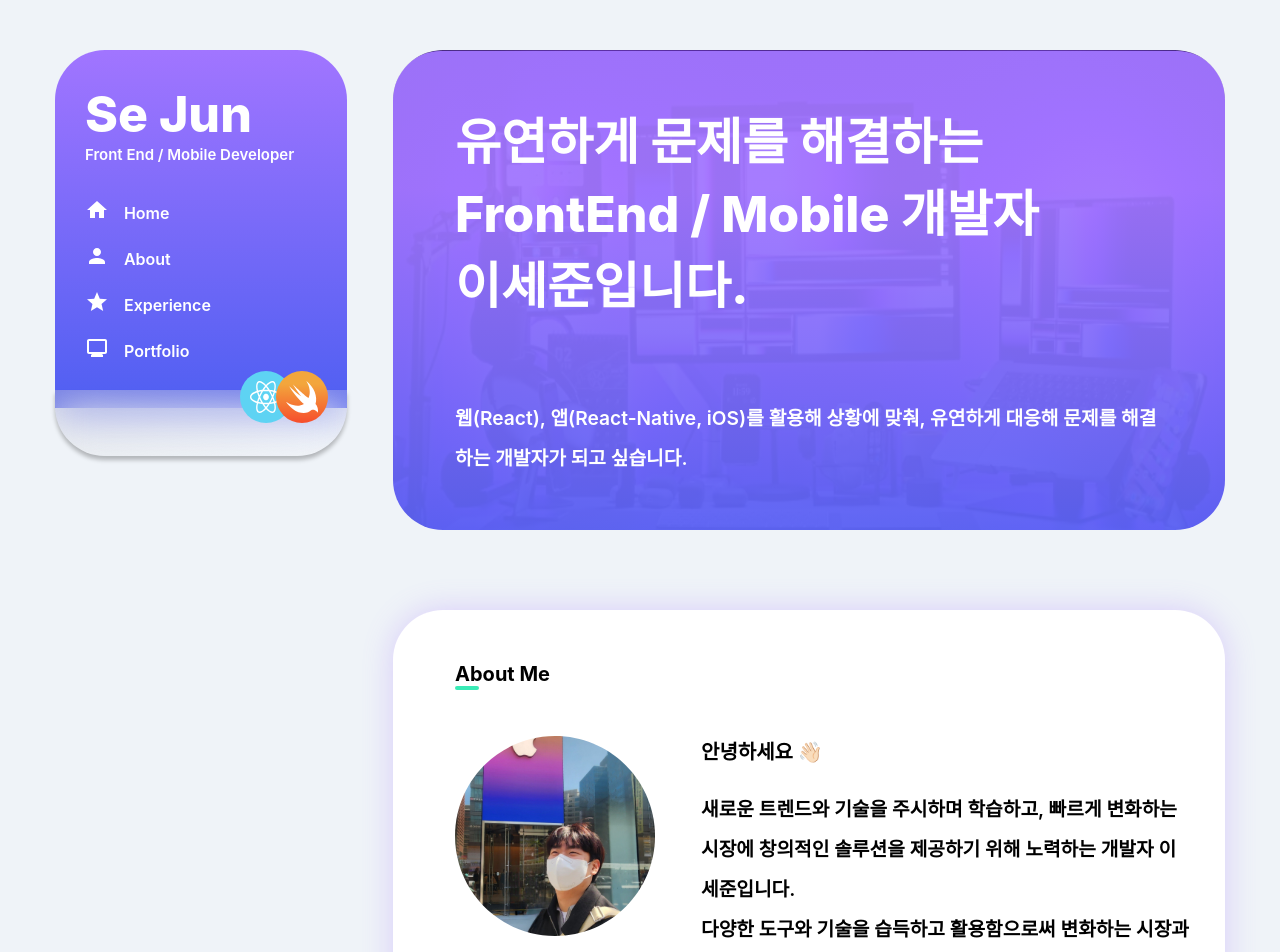
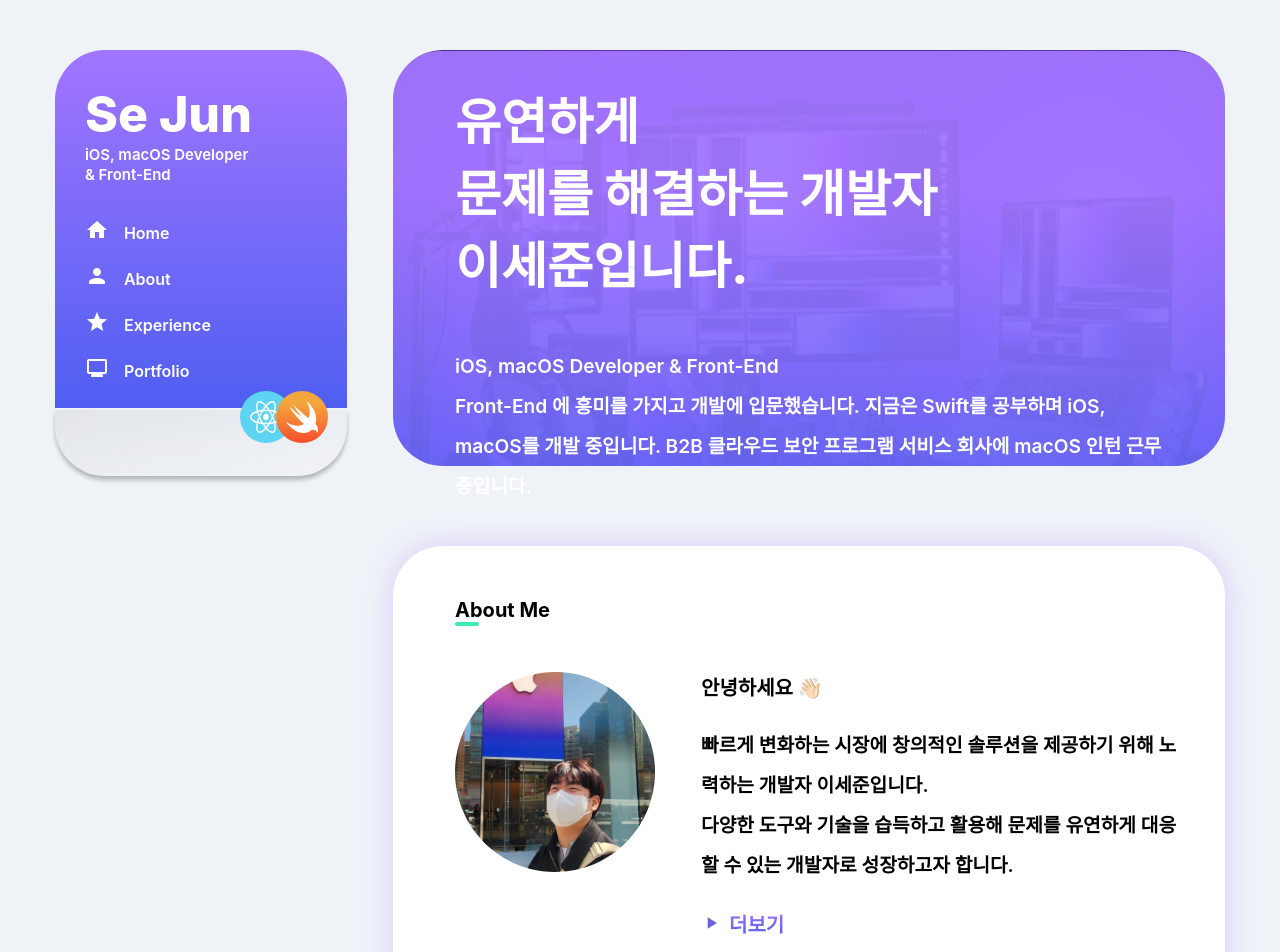
Before and after one commit to YimKeul/YimKeul.github.io, a React (Create React App) app: page / in a window 1280 px wide. Shown: the top 952 px of the page. Built offline with nearby package versions, Linux system fonts and the light colour scheme.

Commit message:
update : 2024.02.29

```diff
--- a/src/assets/PortfolioData.js
+++ b/src/assets/PortfolioData.js
@@ -11,6 +11,7 @@ import {
   Yigeyu,
   ChaCha,
   Imscent,
+  PerfumeIntroduction,
 } from "../images";
 
 const WebData = [
@@ -112,6 +113,15 @@ const MobileData = [
 
 const IosData = [
   {
+    Img: PerfumeIntroduction,
+    Title: "PerfumeIntroduction",
+    SubTitle: "향수기초서",
+    Desc1: "향수 기초 지식 안내서, 2024 Swift Student Challenge 출품작",
+    Desc2: "SwiftUI",
+    IsDeploy: "none",
+    link: "",
+  },
+  {
     Img: Imscent,
     Title: "IMSCENT 임센트",
     SubTitle: "사용자 패션 맞춤 향수 추천",
--- a/src/components/Navigator.jsx
+++ b/src/components/Navigator.jsx
@@ -11,7 +11,10 @@ const Navigator = () => {
         <S.inner>
           <S.name>Se Jun</S.name>
           <br />
-          <S.position>Front End / Mobile Developer</S.position>
+          <S.position>
+            iOS, macOS Developer
+            <br />& Front-End
+          </S.position>
           <div style={{ marginTop: "2.12rem" }} />
           <NavBox to={"home"} icon={<MdHome />} title={"Home"} />
           <NavBox to={"about"} icon={<MdPerson />} title={"About"} />
--- a/src/components/SkillSet.jsx
+++ b/src/components/SkillSet.jsx
@@ -11,30 +11,27 @@ const SkillSet = () => {
         <S.title>개발 직무</S.title>
         <S.row2>
           <S.row>
-            <SkillBox text={"WEB 개발자"} />
-            <SkillBox text={"IOS 개발자"} />
+            <SkillBox text={"iOS 개발자"} />
+            <SkillBox text={"macOS 개발자"} />
+            <SkillBox text={"Web 개발자"} />
           </S.row>
-
-          <SkillBox text={"크로스플랫폼 앱개발자"} />
         </S.row2>
         <S.title style={{ marginTop: "0.6rem" }}>기술 스택</S.title>
         <S.row>
           <S.row2>
+            <SkillBox text={"Swift"} />
+            <SkillBox text={"SwiftUI"} />
+            <SkillBox text={"React"} />
+            <SkillBox text={"React-Native"} />
             <SkillBox text={"JavaScript"} />
             <SkillBox text={"TypeScript"} />
+          </S.row2>
+          <S.row2>
             <SkillBox text={"Python"} />
-            <SkillBox text={"Java"} />
-            <SkillBox text={"Swift"} />
+            <SkillBox text={"SQL"} />
+            <SkillBox text={"Git"} />
             <SkillBox text={"Figma"} />
             <SkillBox text={"Notion"} />
-          </S.row2>
-          <S.row2>
-            <SkillBox text={"React"} />
-            <SkillBox text={"React-Native"} />
-            <SkillBox text={"SwiftUI"} />
-            <SkillBox text={"Oracle"} />
-            <SkillBox text={"Git"} />
-
             <SkillBox text={"Slack"} />
           </S.row2>
         </S.row>
@@ -54,26 +51,25 @@ const SkillSet = () => {
       <>
         <S.title>개발 직무</S.title>
         <S.row2>
-          <SkillBox text={"WEB 개발자"} />
-          <SkillBox text={"IOS 개발자"} />
-          <SkillBox text={"크로스플랫폼 앱개발자"} />
+          <SkillBox text={"iOS 개발자"} />
+          <SkillBox text={"macOS 개발자"} />
+          <SkillBox text={"Web 개발자"} />
         </S.row2>
         <S.title style={{ marginTop: "0.6rem" }}>기술 스택</S.title>
+        <S.row2>
+          <SkillBox text={"Swift"} />
+          <SkillBox text={"SwiftUI"} />
+          <SkillBox text={"React"} />
+          <SkillBox text={"React-Native"} />
+        </S.row2>
         <S.row2>
           <SkillBox text={"JavaScript"} />
           <SkillBox text={"TypeScript"} />
           <SkillBox text={"Python"} />
-          <SkillBox text={"Java"} />
-          <SkillBox text={"Swift"} />
+          <SkillBox text={"SQL"} />
         </S.row2>
         <S.row2>
-          <SkillBox text={"React"} />
-          <SkillBox text={"React-Native"} />
-          <SkillBox text={"SwiftUI"} />
-          <SkillBox text={"Oracle"} />
           <SkillBox text={"Git"} />
-        </S.row2>
-        <S.row2>
           <SkillBox text={"Figma"} />
           <SkillBox text={"Notion"} />
           <SkillBox text={"Slack"} />
--- a/src/images/index.js
+++ b/src/images/index.js
@@ -15,6 +15,7 @@ import WhatAboutThis from "./pfpng/WhatAboutThis.png";
 import Yigeyu from "./pfpng/Yigeyu.png";
 import ChaCha from "./pfpng/ChaCha.png";
 import Imscent from "./pfpng/Imscent.png";
+import PerfumeIntroduction from "./pfpng/PerfumeIntroduction.png";
 
 import web from "./baner/web.svg";
 import apple from "./baner/apple.svg";
@@ -40,4 +41,5 @@ export {
   web,
   apple,
   github,
+  PerfumeIntroduction,
 };
--- a/src/pages/About.jsx
+++ b/src/pages/About.jsx
@@ -29,10 +29,10 @@ const About = () => {
           <S.content>
             <S.title>안녕하세요 👋🏻</S.title>
             <S.desc>
-              새로운 트렌드와 기술을 주시하며 학습하고, 빠르게 변화하는 시장에
-              창의적인 솔루션을 제공하기 위해 노력하는 개발자 이세준입니다.
-              <br /> 다양한 도구와 기술을 습득하고 활용함으로써 변화하는 시장과
-              요구 사항에 유연하게 대응할 수 있는 개발자로 성장하고자 합니다.
+              빠르게 변화하는 시장에 창의적인 솔루션을 제공하기 위해 노력하는
+              개발자 이세준입니다.
+              <br /> 다양한 도구와 기술을 습득하고 활용해 문제를 유연하게 대응할
+              수 있는 개발자로 성장하고자 합니다.
             </S.desc>
             {isMore ? (
               <>
--- a/src/pages/Home.jsx
+++ b/src/pages/Home.jsx
@@ -9,10 +9,9 @@ const Home = () => {
   return (
     <S.container id="home">
       <S.inner>
-        {isMobile ? (
+        {/* {isMobile ? (
           <>
             <S.title>
-              {/* <S.point>트렌드</S.point>에 맞춰 */}
               유연하게
               <br /> 문제를 해결하는 개발자
               <br />
@@ -35,7 +34,21 @@ const Home = () => {
               대응해 문제를 해결하는 개발자가 되고 싶습니다.
             </S.desc>
           </>
-        )}
+        )} */}
+
+        <S.title>
+          유연하게
+          <br /> 문제를 해결하는 개발자
+          <br />
+          이세준입니다.
+        </S.title>
+        <S.desc>
+          iOS, macOS Developer & Front-End
+          <br />
+          Front-End 에 흥미를 가지고 개발에 입문했습니다. 지금은 Swift를
+          공부하며 iOS, macOS를 개발 중입니다. B2B 클라우드 보안 프로그램 서비스
+          회사에 macOS 인턴 근무중입니다.
+        </S.desc>
       </S.inner>
     </S.container>
   );
@@ -44,7 +57,7 @@ const Home = () => {
 const S = {
   container: styled.div`
     width: 52rem;
-    height: 30rem;
+    height: 26rem;
     border-radius: 3.125rem;
     background-image: url(${bgcard});
     background-repeat: no-repeat;
@@ -63,7 +76,7 @@ const S = {
     }
   `,
   inner: styled.div`
-    margin-block: 3.25rem;
+    margin-block: 2rem;
     padding-inline: 3.88rem;
     @media screen and (max-width: 1023px) {
       margin: 0;
@@ -102,9 +115,9 @@ const S = {
     font-style: normal;
     font-weight: 600;
     line-height: 2.5rem;
-    margin-top: 5rem;
+    margin-top: 3rem;
     @media screen and (max-width: 1023px) {
-      margin-top: 2rem;
+      // margin-top: 1rem;
       line-height: 2rem;
     }
   `,
```
Also changed, not shown: src/images/pfpng/PerfumeIntroduction.png (added).
